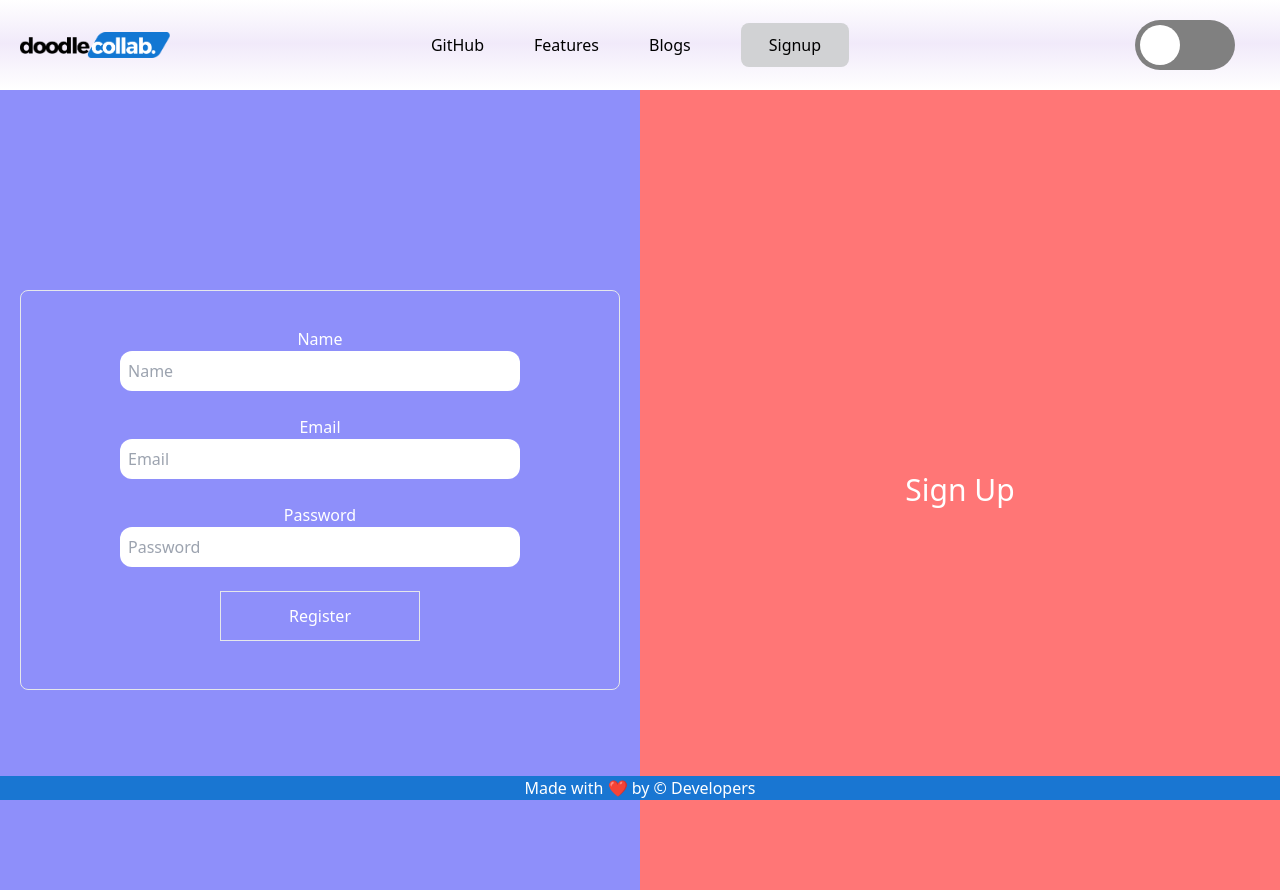
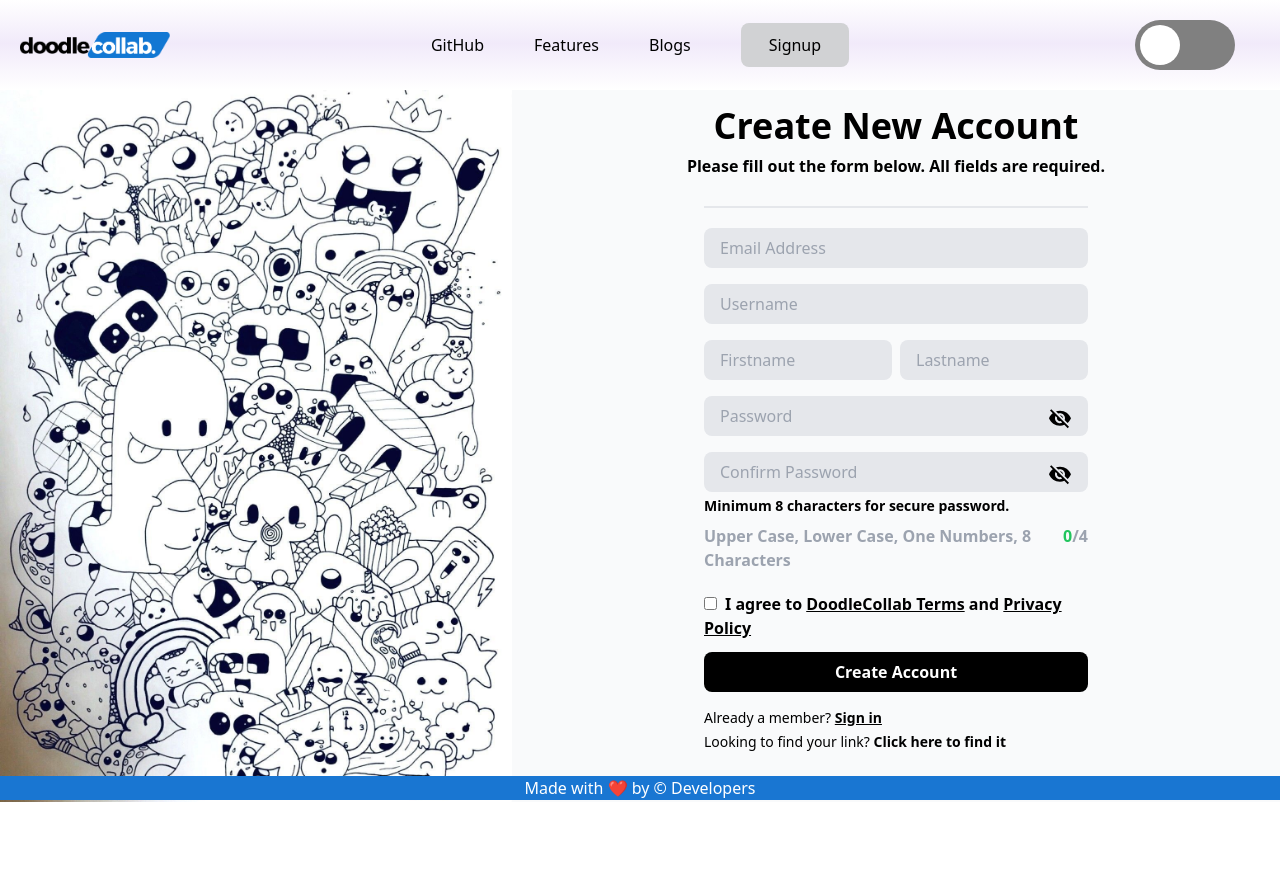
Before and after one commit to WikiPortal/DoodleCollab, a React (Vite) app: page /register in a window 1280 px wide. After the commit the page ends 802 px from the top, so only its background shows below. Built offline with nearby package versions, Linux system fonts and the light colour scheme; no server answers.

Commit message:
frontend:Refactor registration form layout and styling using react-hook-form

```diff
--- a/package.json
+++ b/package.json
@@ -25,6 +25,7 @@
     "mui-color-input": "^2.0.1",
     "react": "^18.2.0",
     "react-dom": "^18.2.0",
+    "react-hook-form": "^7.49.3",
     "react-icons": "^4.12.0",
     "react-konva": "^18.2.10",
     "react-router-dom": "^6.21.0"
--- a/src/pages/Authentication/Register.jsx
+++ b/src/pages/Authentication/Register.jsx
@@ -1,91 +1,249 @@
-import  { useEffect, useState } from "react";
+import { useEffect, useState } from "react";
 import axios from "axios";
 import { useNavigate } from "react-router-dom";
+import { useForm } from "react-hook-form";
+import registerImg from "../../assets/register.jpg";
+import { Link } from "react-router-dom";
+import VisibilityIcon from "@mui/icons-material/Visibility";
+import VisibilityOffIcon from "@mui/icons-material/VisibilityOff";
+const Register = () => {
+  const [showPassword, setShowPassword] = useState(false);
+  const [showConfirmPassword, setShowConfirmPassword] = useState(false);
 
-const Register = () => {
-  const [name, setName] = useState("");
-  const [email, setEmail] = useState("");
-  const [password, setPassword] = useState("");
   const navigate = useNavigate();
 
   useEffect(() => fetchUsers(), []);
   const fetchUsers = () => {
-    axios.get("https://doodlecollab-backend.onrender.com/api/users/register").then((res) => {
+    axios
+      .get("https://doodlecollab-backend.onrender.com/api/users/register")
+      .then((res) => {
         console.log(res.data);
       });
   };
+  const {
+    register,
+    watch,
+    handleSubmit,
+    formState: { errors },
+  } = useForm();
 
-  const handleRegister = (e) => {
-    e.preventDefault();
-    axios
-      .post("https://doodlecollab-backend.onrender.com/api/users/register", {
-        name,
-        email,
-        password,
-      })
-      .then(() => {
-        alert("Registration Successful");
-        setName("");
-        setEmail("");
-        setPassword("");
+  const onSubmit = handleSubmit(async (data) => {
+    try {
+      await axios.post(
+        "https://doodlecollab-backend.onrender.com/api/users/register",
+        {
+          name: data.username,
+          email: data.email,
+          password: data.password,
+        }
+      );
+      alert("Registration Successful!");
       fetchUsers();
       navigate("/login");
-      })
-      .catch((error) => {
-        console.log("Registration Error", error);
+    } catch (error) {
+      console.log(error);
+      alert("Registration Failed!");
+    }
   });
-  };
 
   return (
-    <div className="w-full h-screen flex">
-      <div className="w-[50%] h-[100%] bg-[#8E8FFA] text-white flex justify-center items-center">
-        <form
-          className="text-center border rounded-lg w-[600px] h-[400px] p-9"
-          onSubmit={handleRegister}
+    <div
+      className="w-full max-h-[89vh] flex justify-between"
+      onSubmit={onSubmit}
     >
-          <label>Name</label>
-          <br />
+      <div className="w-2/5">
+        <img
+          src={registerImg}
+          alt=""
+          style={{ width: "100%", height: "100%", objectFit: "cover" }}
+        />
+      </div>
+      <div className="w-3/5 bg-gray-50">
+        <form className="flex flex-col items-center">
+          <h1 className="text-4xl font-bold mt-4">Create New Account</h1>
+          <span className="my-2 font-semibold">
+            Please fill out the form below. All fields are required.
+          </span>
+          <hr className="border-t-2 border-gray-200 my-5 w-1/2" />
           <input
-            className="w-[400px] h-[40px] rounded-xl bg-white p-2 text-black"
+            type="email"
+            className="border py-2 px-4 font-normal w-1/2 rounded-lg bg-gray-200 border-none"
+            style={{
+              fontWeight: "normal",
+            }}
+            placeholder="Email Address"
+            {...register("email", {
+              required: "Email is required",
+              pattern: {
+                value: /^[A-Z0-9._%+-]+@[A-Z0-9.-]+\.[A-Z]{2,4}$/i,
+                message: "Invalid email address",
+              },
+            })}
+          />
+          {errors.email && (
+            <span className="text-red-500 text-left ml-4 font-semibold w-1/2">
+              {errors.email.message}
+            </span>
+          )}
+          <input
             type="text"
-            placeholder="Name"
-            value={name}
-            onChange={(e) => setName(e.target.value)}
+            className="border py-2 px-4 font-normal w-1/2 rounded-lg bg-gray-200 border-none mt-4"
+            style={{
+              fontWeight: "normal",
+            }}
+            placeholder="Username"
+            {...register("username", {
+              required: "Username is required",
+            })}
           />
-          <br />
-          <br />
-          <label>Email</label>
-          <br />
+          {errors.username && (
+            <span className="text-red-500 text-left ml-4 font-semibold w-1/2">
+              {errors.username.message}
+            </span>
+          )}
+          <div className="flex w-1/2 mt-4">
             <input
-            className="w-[400px] h-[40px] rounded-xl bg-white p-2 text-black"
               type="text"
-            placeholder="Email"
-            value={email}
-            onChange={(e) => setEmail(e.target.value)}
+              className="border py-2 px-4 font-normal w-1/2 rounded-lg bg-gray-200 border-none mr-1"
+              style={{
+                fontWeight: "normal",
+              }}
+              placeholder="Firstname"
+              {...register("firstName", {
+                required: "First Name is required",
+              })}
             />
-          <br />
-          <br />
-          <label>Password</label>
-          <br />
             <input
-            className="w-[400px] h-[40px] rounded-xl bg-white p-2 text-black"
               type="text"
+              className="border py-2 px-4 font-normal w-1/2  rounded-lg bg-gray-200 border-none ml-1"
+              style={{
+                fontWeight: "normal",
+              }}
+              placeholder="Lastname"
+              {...register("lastName", {
+                required: "Last Name is required",
+              })}
+            />
+          </div>
+          {errors.firstName && errors.lastName ? (
+            <span className="text-red-500 text-left ml-4 font-semibold w-1/2">
+              {errors.firstName.message}
+            </span>
+          ) : errors.lastName ? (
+            <span className="text-red-500 text-left ml-4 font-semibold w-1/2">
+              {errors.lastName.message}
+            </span>
+          ) : null}
+          <div className="relative w-1/2">
+            <input
+              type={showPassword ? "text" : "password"}
+              className="border py-2 px-4 font-normal w-full rounded-lg bg-gray-200 border-none mt-4"
+              style={{
+                fontWeight: "normal",
+              }}
               placeholder="Password"
-            value={password}
-            onChange={(e) => setPassword(e.target.value)}
+              {...register("password", {
+                required: "Password is required",
+                pattern: {
+                  value: /^(?=.*[a-z])(?=.*[A-Z])(?=.*\d).{8,}$/,
+                  message: "Password is not strong enough.",
+                },
+              })}
             />
-          <br />
-          <br />
             <button
-            className="w-[200px] h-[50px] border hover:bg-[#362FD9]"
+              type="button"
+              className="absolute top-2/3 right-4 transform -translate-y-1/2"
+              onClick={() => setShowPassword(!showPassword)}
+            >
+              {showPassword ? <VisibilityIcon /> : <VisibilityOffIcon />}
+            </button>
+          </div>
+          {errors.password && (
+            <span className="text-red-500 text-left ml-4 font-semibold w-1/2">
+              {errors.password.message}
+            </span>
+          )}
+          <div className="relative w-1/2">
+            <input
+              type={showConfirmPassword ? "text" : "password"}
+              className="border py-2 px-4 font-normal w-full rounded-lg bg-gray-200 border-none mt-4"
+              style={{
+                fontWeight: "normal",
+              }}
+              placeholder="Confirm Password"
+              {...register("confirmPassword", {
+                validate: (value) => {
+                  if (!value) {
+                    return "Field is required";
+                  } else if (watch("password") !== value) {
+                    return "Password doesn't match";
+                  }
+                },
+              })}
+            />
+            <button
+              type="button"
+              className="absolute top-2/3 right-4 transform -translate-y-1/2"
+              onClick={() => setShowConfirmPassword(!showConfirmPassword)}
+            >
+              {showConfirmPassword ? <VisibilityIcon /> : <VisibilityOffIcon />}
+            </button>
+          </div>
+          {errors.confirmPassword && (
+            <span className="text-red-500 text-left ml-4 font-semibold w-1/2">
+              {errors.confirmPassword.message}
+            </span>
+          )}
+          <span className="text-left text-sm w-1/2 font-semibold my-1">
+            Minimum 8 characters for secure password.
+          </span>
+          <div className="flex justify-between w-1/2 my-1 text-md font-semibold text-gray-400">
+            <span>Upper Case, Lower Case, One Numbers, 8 Characters</span>
+            <span>
+              <span className="text-green-500 font-bold">0</span>/4
+            </span>
+          </div>
+          <label className="cursor-pointer mt-4 text-left w-1/2 font-semibold">
+            <input
+              type="checkbox"
+              {...register("agree", {
+                required: "Please agree to the Terms and Privacy Policy",
+              })}
+              className="mr-2"
+            />
+            <span>
+              I agree to{" "}
+              <strong className="underline">DoodleCollab Terms</strong> and{" "}
+              <strong className="underline">Privacy Policy</strong>
+            </span>
+          </label>
+          {errors.agree && (
+            <span className="text-red-500 text-left ml-4 font-semibold w-1/2">
+              {errors.agree.message}
+            </span>
+          )}
+          <button
+            className="bg-black text-white font-semibold w-1/2 p-2 m-3 rounded-lg"
             type="submit"
           >
-            Register
+            Create Account
           </button>
+          <span className="text-sm mx-auto text-left w-1/2 my-1">
+            Already a member?{" "}
+            <Link
+              className="font-semibold underline cursor-pointer"
+              to="/login"
+            >
+              Sign in
+            </Link>
+          </span>
+          <span className="text-sm mx-auto text-left w-1/2">
+            Looking to find your link?{" "}
+            <Link className="font-semibold cursor-pointer" to="/">
+              Click here to find it
+            </Link>
+          </span>
         </form>
-      </div>
-      <div className="w-[50%] h-[100%] flex justify-center items-center bg-[#FF7676]">
-        <h2 className="text-3xl text-white">Sign Up</h2>
       </div>
     </div>
   );
```
Also changed, not shown: src/assets/register.jpg (added), 1 other file (tests, documents, lock files or other folders). Lines whose indentation alone changed are shown as unchanged.
